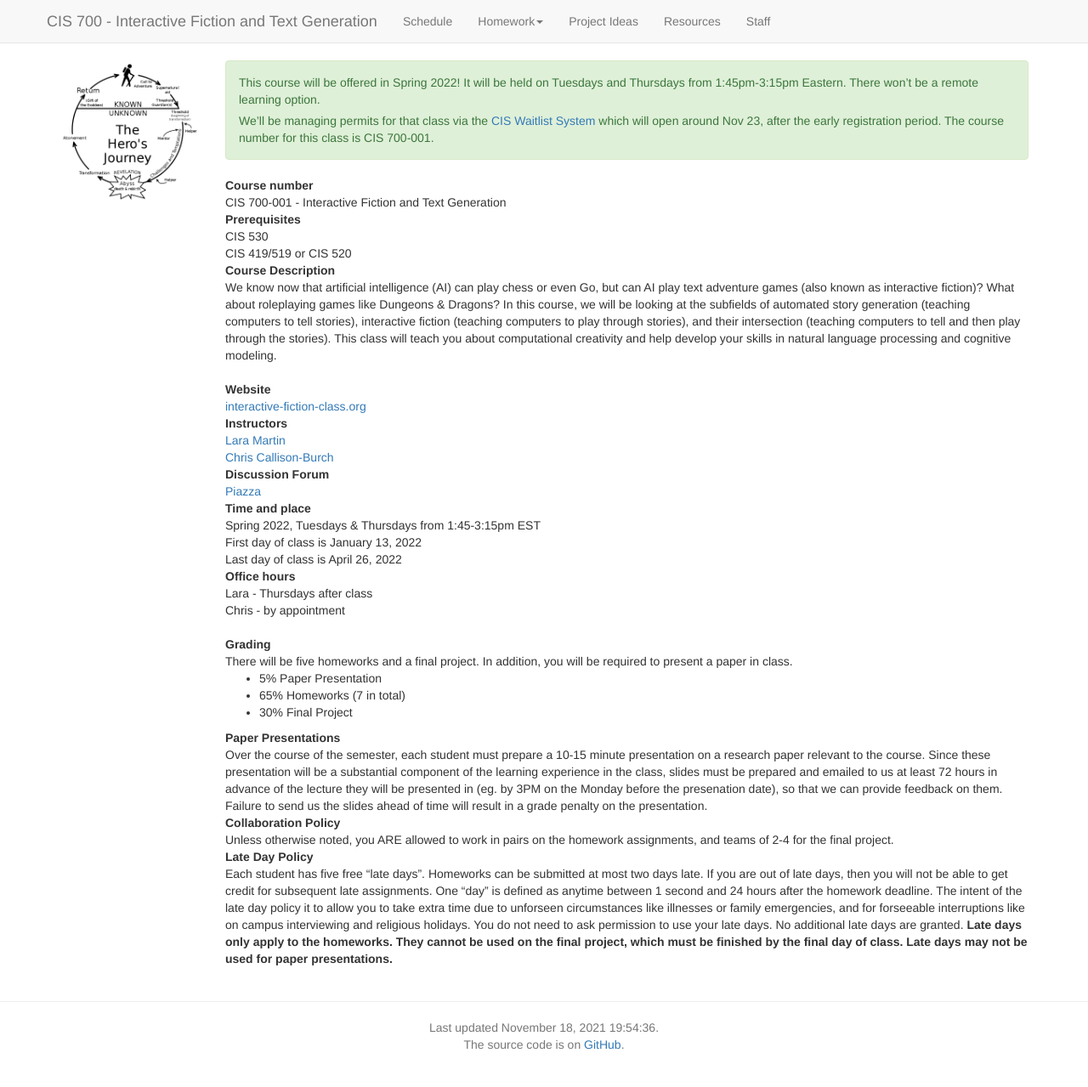
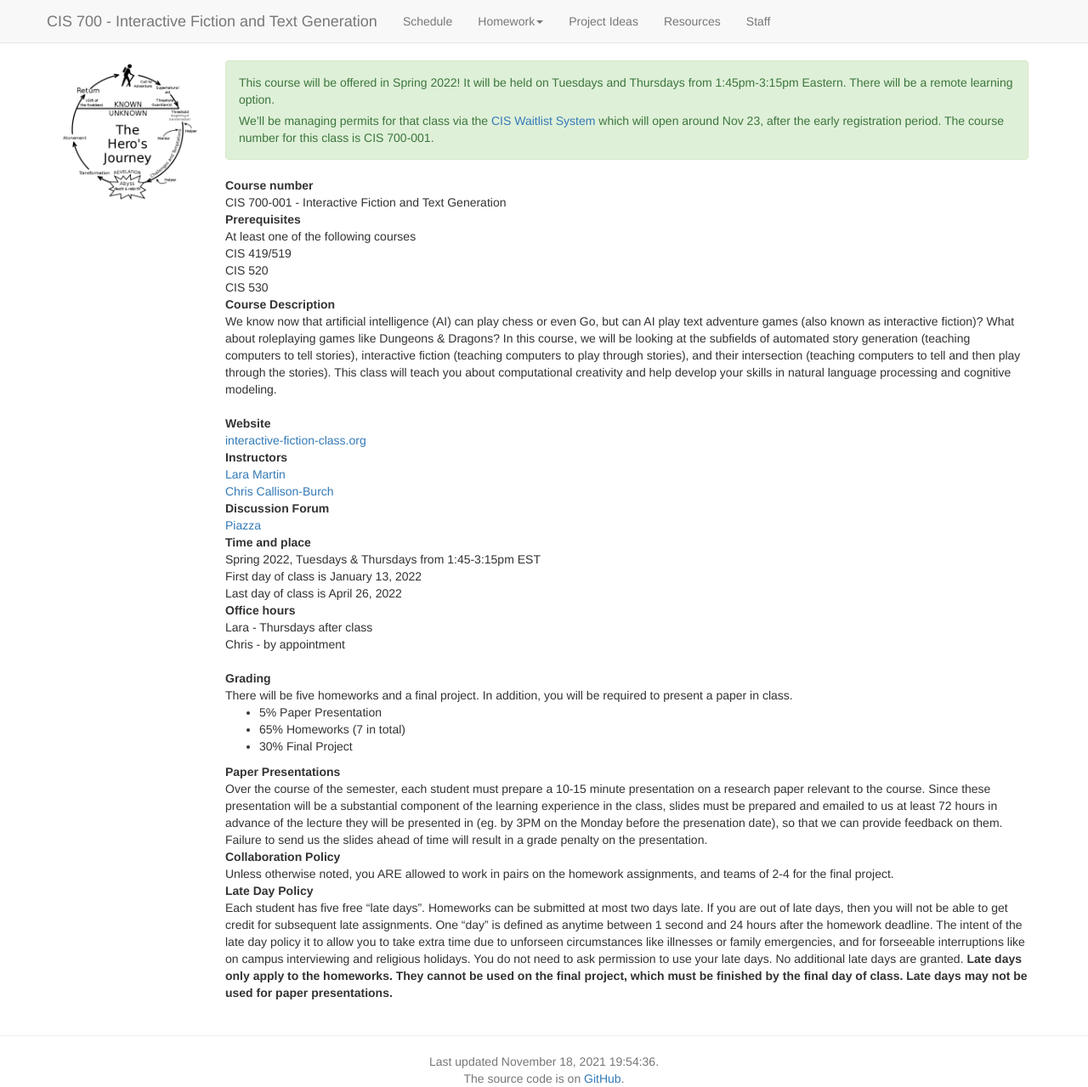
Before and after one commit to interactive-fiction-class/interactive-fiction-class.github.io, a Jekyll site: the page built from index.md, in a window 1280 px wide. Shown: the whole page at 85% size. Built offline with Jekyll 4.4.1, drawn with Linux system fonts in a browser that asks for light colours; nearby versions of some CDN libraries; a script that is not in the unit is left out; before the commit the page ends 1239 px from its top, so only the background shows below that.

Commit message:
Update index.md

```diff
--- a/index.md
+++ b/index.md
@@ -61,7 +61,7 @@ A great example of what you could build if you take this class is the [AI Dungeo
 </div>
 -->
 <div class="alert alert-success" markdown="1">
-This course will be offered in Spring 2022!  It will be held on Tuesdays and Thursdays from 1:45pm-3:15pm Eastern.  There won't be a remote learning option.
+This course will be offered in Spring 2022!  It will be held on Tuesdays and Thursdays from 1:45pm-3:15pm Eastern.  There will be a remote learning option.
 
 We’ll be managing permits for that class via the [CIS Waitlist System](https://forms.cis.upenn.edu/waitlist/index.php) which will open around Nov 23, after the early registration period. The course number for this class is CIS 700-001.
 </div>
@@ -70,8 +70,10 @@ Course number
 : CIS 700-001 - Interactive Fiction and Text Generation
 
 Prerequisites
+: At least one of the following courses
+: CIS 419/519
+: CIS 520
 : CIS 530
-: CIS 419/519 or CIS 520
 
 Course Description
 : We know now that artificial intelligence (AI) can play chess or even Go, but can AI play text adventure games (also known as interactive fiction)? What about roleplaying games like Dungeons & Dragons? In this course, we will be looking at the subfields of automated story generation (teaching computers to tell stories), interactive fiction (teaching computers to play through stories), and their intersection (teaching computers to tell and then play through the stories). This class will teach you about computational creativity and help develop your skills in natural language processing and cognitive modeling.
```
